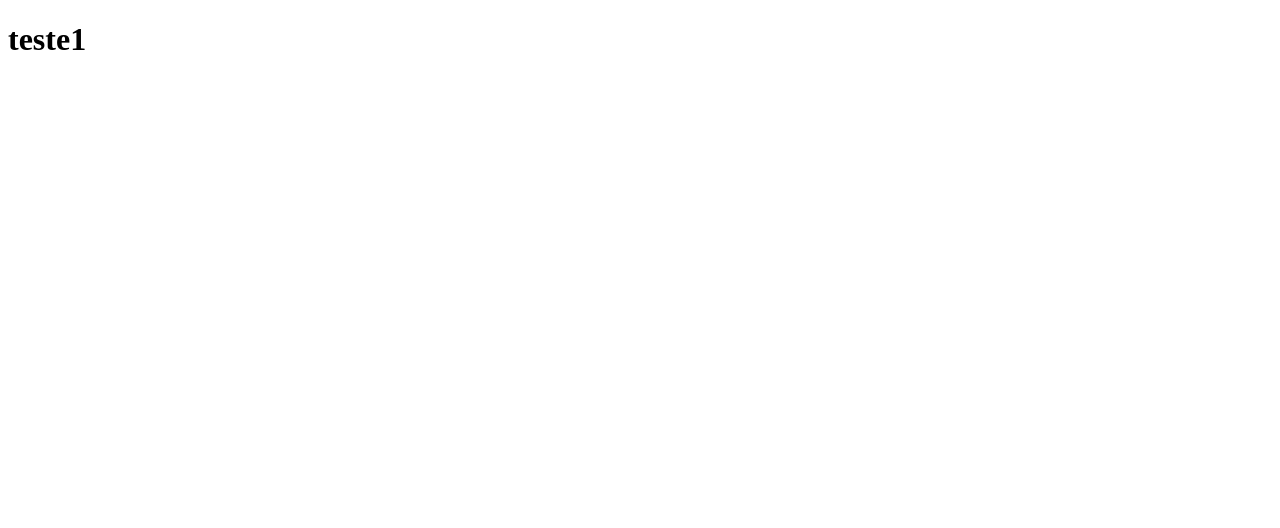
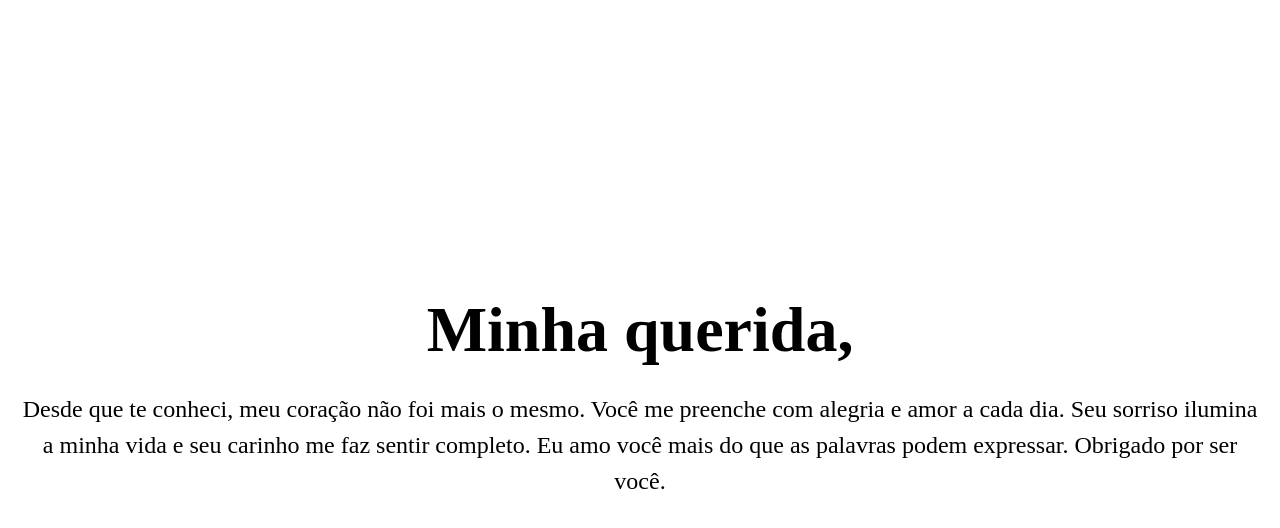
Before and after one commit to IgorGuariroba/clone-tabnews, a Next.js app: page / in a window 1280 px wide. Shown: the top 528 px of the page. Built offline with nearby package versions, Linux system fonts and the light colour scheme.

Commit message:
declaração

```diff
--- a/pages/index.js
+++ b/pages/index.js
@@ -1,5 +1,19 @@
+import styles from "./styles/Home.module.css";
+
 function Home(){
-    return <h1>teste1</h1>
+    return (
+        <div className={styles.container}>
+          <main className={styles.main}>
+            <h1 className={styles.title}>
+              Minha querida,
+            </h1>
+
+            <p className={styles.description}>
+              Desde que te conheci, meu coração não foi mais o mesmo. Você me preenche com alegria e amor a cada dia. Seu sorriso ilumina a minha vida e seu carinho me faz sentir completo. Eu amo você mais do que as palavras podem expressar. Obrigado por ser você.
+            </p>
+          </main>
+        </div>
+      );
 }
 
 export default Home;
--- /dev/null
+++ b/pages/styles/Home.module.css
@@ -0,0 +1,30 @@
+.container {
+    min-height: 100vh;
+    padding: 0 0.5rem;
+    display: flex;
+    flex-direction: column;
+    justify-content: center;
+    align-items: center;
+  }
+
+  .main {
+    padding: 5rem 0;
+    flex: 1;
+    display: flex;
+    flex-direction: column;
+    justify-content: center;
+    align-items: center;
+  }
+
+  .title {
+    margin: 0;
+    line-height: 1.15;
+    font-size: 4rem;
+    text-align: center;
+  }
+
+  .description {
+    text-align: center;
+    line-height: 1.5;
+    font-size: 1.5rem;
+  }
```
